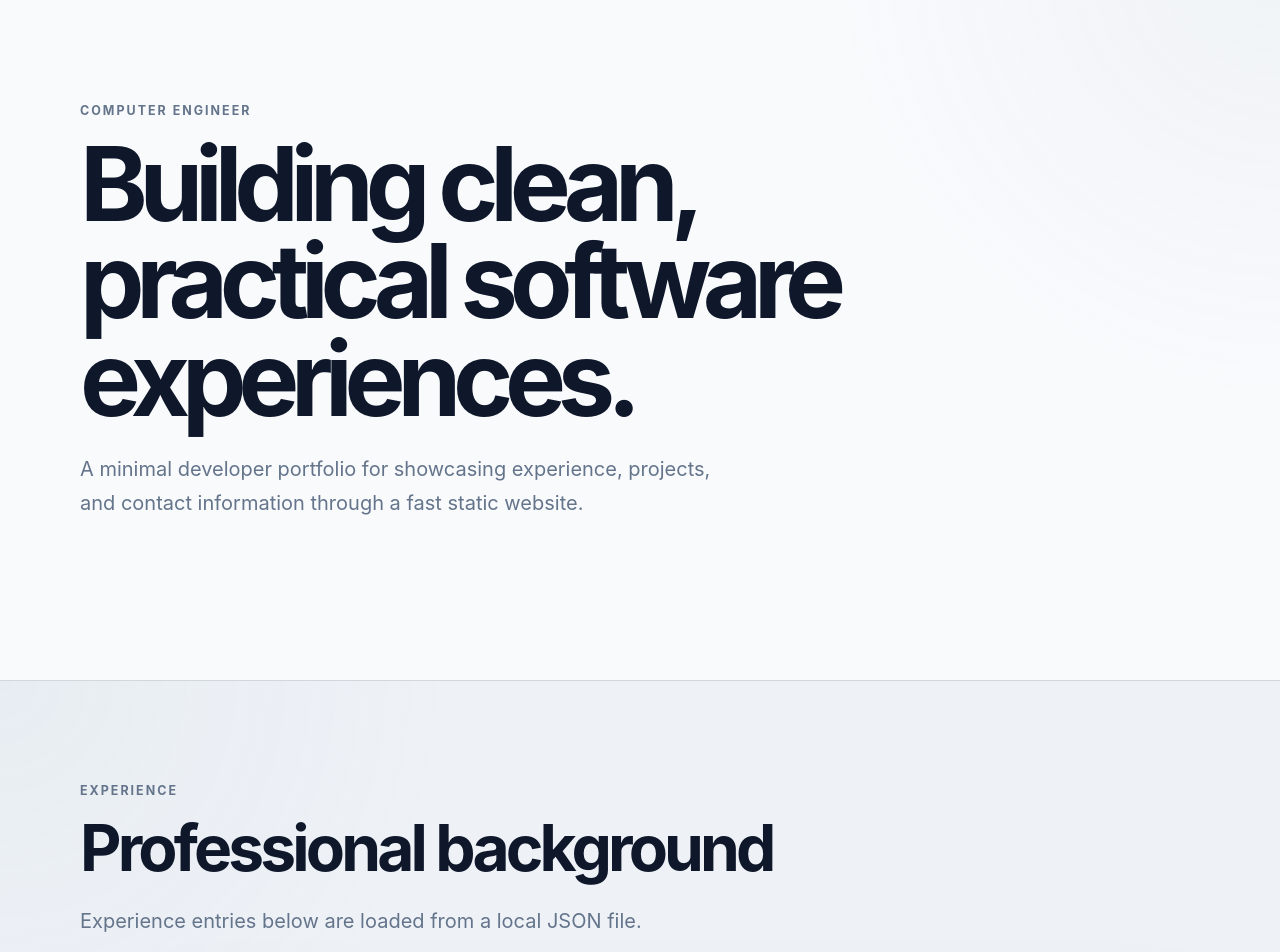
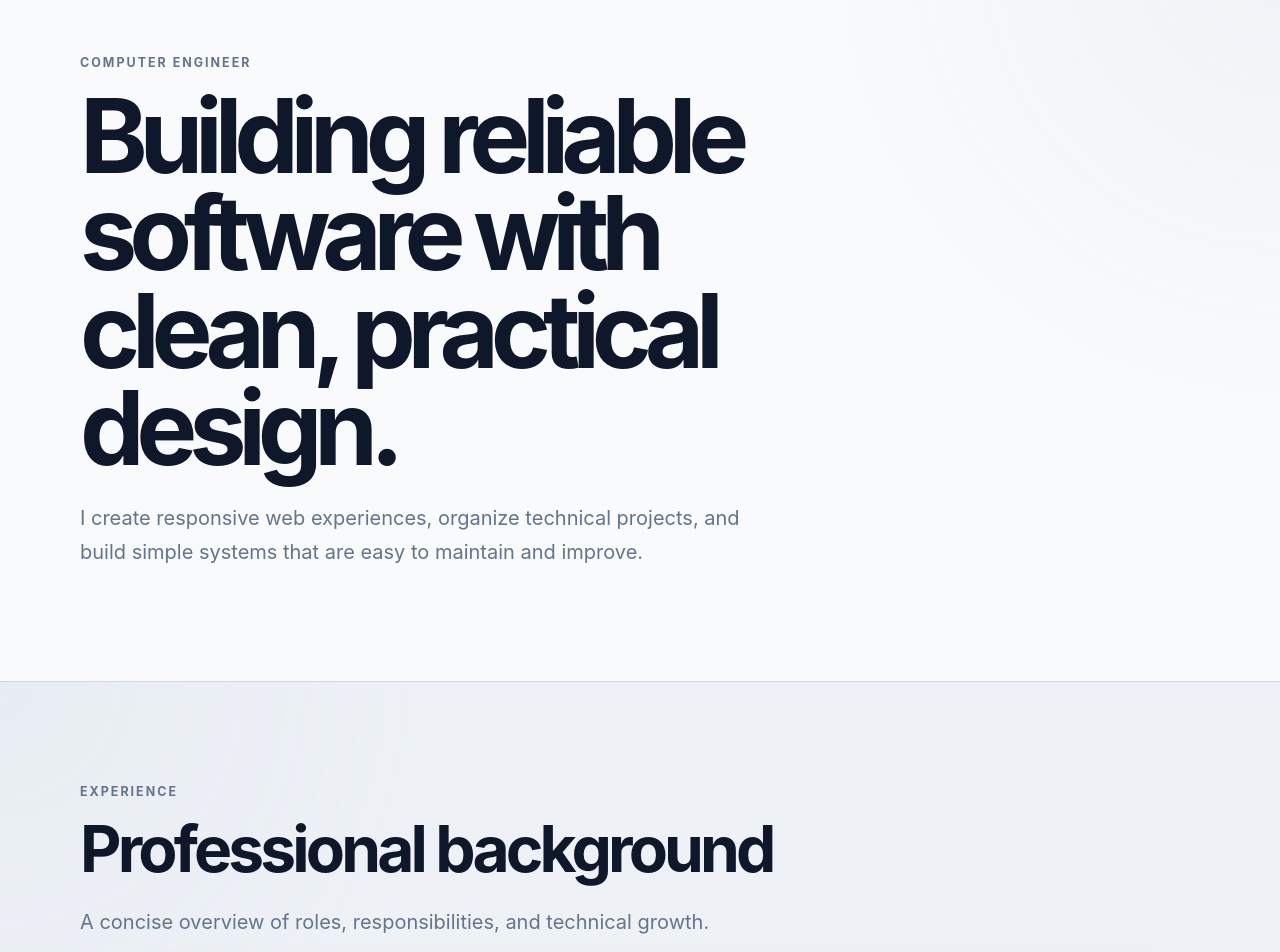
Before and after one commit to pjpangilinan/kanbalio, a React (Vite) app: page / in a window 1280 px wide. Shown: the part 120-1072 px from the top of the page. Built offline with nearby package versions, Linux system fonts and the light colour scheme.

Commit message:
Improve phrasing for each section

```diff
--- a/src/App.jsx
+++ b/src/App.jsx
@@ -133,10 +133,10 @@ function App() {
         <section id="about" className="page-section hero-section">
           <div className="section-content">
             <p className="eyebrow">Computer Engineer</p>
-            <h1>Building clean, practical software experiences.</h1>
+            <h1>Building reliable software with clean, practical design.</h1>
             <p className="section-lead">
-              A minimal developer portfolio for showcasing experience, projects,
-              and contact information through a fast static website.
+              I create responsive web experiences, organize technical projects, and build
+              simple systems that are easy to maintain and improve.
             </p>
           </div>
         </section>
@@ -146,7 +146,7 @@ function App() {
             <p className="eyebrow">Experience</p>
             <h2>Professional background</h2>
             <p className="section-lead">
-              Experience entries below are loaded from a local JSON file.
+              A concise overview of roles, responsibilities, and technical growth.
             </p>
 
             {dataError && <p className="data-error">{dataError}</p>}
```
